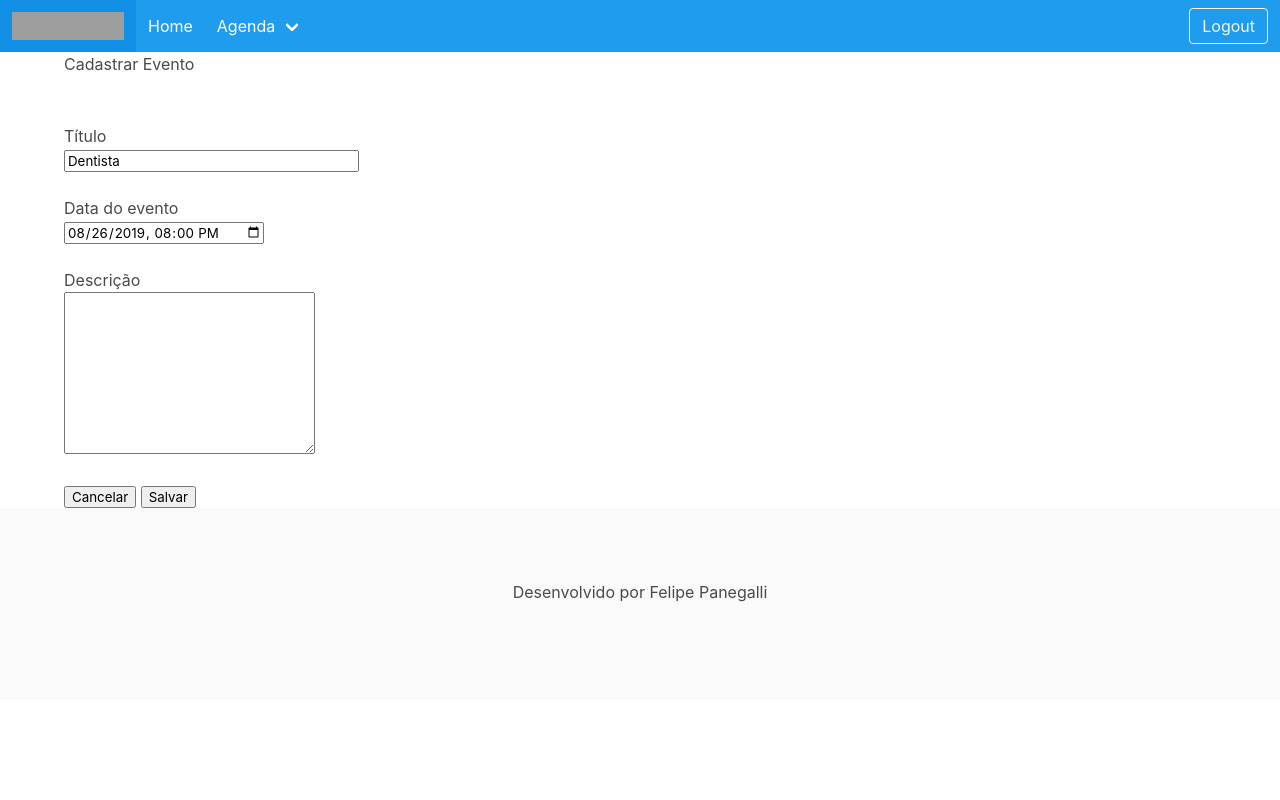
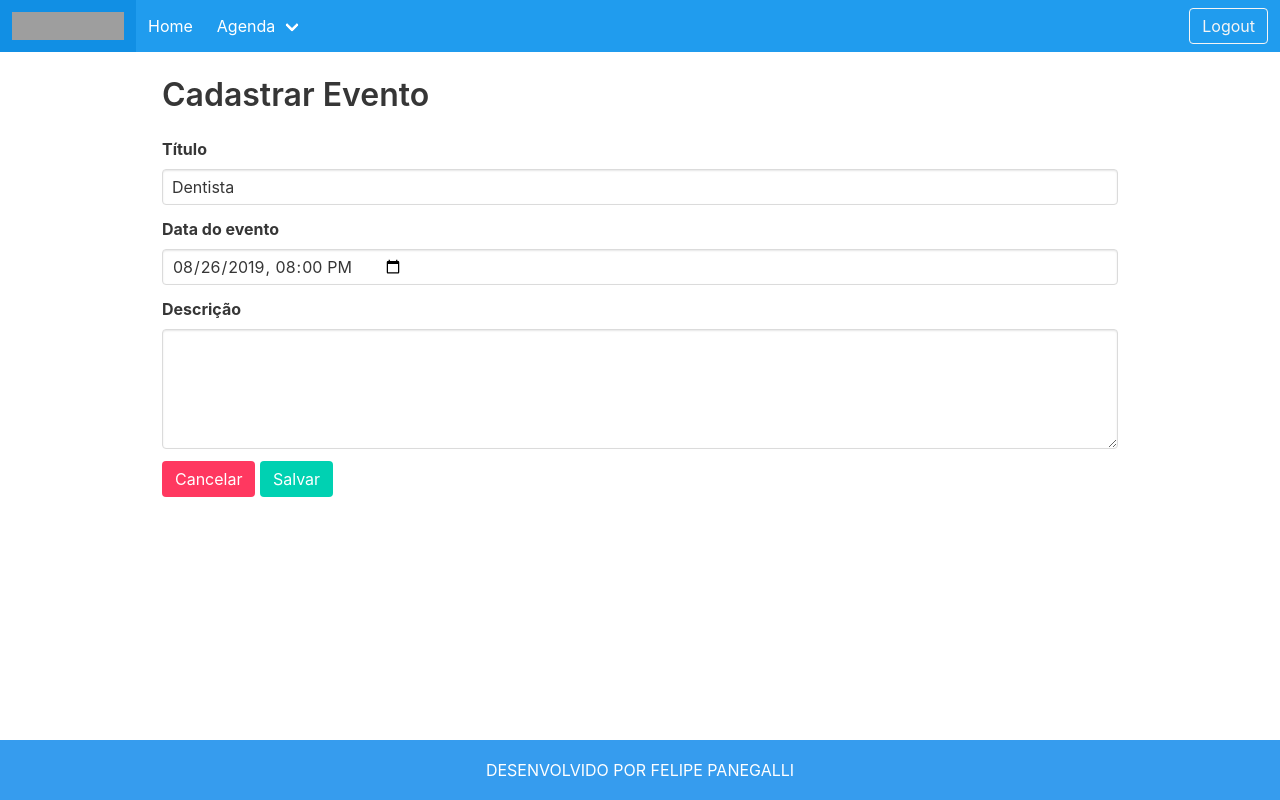
Before and after one commit to felipepanegalli/mini-agenda, a Django app: page /agenda/evento/?id=1 in a window 1280 px wide. Run offline with Django 3.2, Linux system fonts and the light colour scheme; a user stored in the database is signed in; data comes from the database, SQL or seed files in the repository; grey boxes are pictures that could not be loaded.

Commit message:
Update css in all app

```diff
--- a/templates/agenda/cadastrar.html
+++ b/templates/agenda/cadastrar.html
@@ -1,30 +1,43 @@
 {% extends "../template/page.html" %}
 {% block content %}
 
-    <h2>Cadastrar Evento</h2>
-    <br>
-    <br>
+    <div class="columns">
+        <div class="column is-10 is-offset-1">
+            <h1 class="title">Cadastrar Evento</h1>
             <form action="add/" method="post">
                 {% csrf_token %}
-        <label for="titulo">Título</label>
-        <br>
                 <input type="number" name="id_evento" value="{{ evento.id }}" hidden>
-        <input type="text" name="titulo" size="28" value="{{ evento.titulo }}" required>
-        <br><br>
-        <label for="data_evento">Data do evento</label>
-        <br>
-        <input type="datetime-local" name="data_evento" value="{{ evento.get_data_evento_eng }}" required>
-        <br><br>
-        <label for="descricao">Descrição</label>
-        <br>
-        <textarea name="descricao" cols="26" rows="10">{{ evento.descricao }}</textarea>
-        <br>
-        <br>
+
+                <div class="field">
+                    <label class="label" for="titulo">Título</label>
+                    <div class="control">
+                        <input class="input" name="titulo" value="{{ evento.titulo }}" required>
+                    </div>
+                </div>
+
+                <div class="field">
+                    <label class="label" for="data_evento">Data do evento</label>
+                    <div class="control">
+                        <input class="input" type="datetime-local" name="data_evento"
+                               value="{{ evento.get_data_evento_eng }}"
+                               required>
+                    </div>
+                </div>
+
+                <div class="field">
+                    <label class="label" for="descricao">Descrição</label>
+                    <div class="control">
+                        <textarea class="textarea" name="descricao">{{ evento.descricao }}</textarea>
+                    </div>
+                </div>
+
                 <a href="/agenda">
-            <button type="button">Cancelar</button>
+                    <button type="button" class="button is-danger">Cancelar</button>
                 </a>
-        <button type="submit">Salvar</button>
+                <button type="submit" class="button is-primary">Salvar</button>
             </form>
+        </div>
+    </div>
 
 
 {% endblock %}
--- a/templates/template/footer.html
+++ b/templates/template/footer.html
@@ -1,6 +1,25 @@
 <footer class="footer">
     <div class="content has-text-centered">
-        <br>
         <p>Desenvolvido por Felipe Panegalli</p>
     </div>
 </footer>
+
+
+<style>
+    .footer {
+        margin-top: 25px;
+        height: 60px;
+        padding: 0;
+        background-color: #369cee;
+    }
+
+    .footer > .content > p {
+        line-height: 60px;
+        color: #ffffff;
+        text-transform: uppercase;
+    }
+
+    .container {
+        height: calc(100vh - 150px);
+    }
+</style>
--- a/templates/template/page.html
+++ b/templates/template/page.html
@@ -35,10 +35,10 @@
                 </a>
 
                 <div class="navbar-dropdown">
-                    <a class="navbar-item" href="/agenda/evento">
+                    <a class="navbar-item" href="/agenda/evento/">
                         Adicionar
                     </a>
-                    <a class="navbar-item">
+                    <a class="navbar-item" href="/agenda/json-list/">
                         Visualizar JSON
                     </a>
                 </div>
@@ -57,7 +57,7 @@
     </div>
 </nav>
 
-<div class="container">
+<div class="container" style="margin-top: 25px">
     {% block content %} {% endblock %}
 </div>
 
```
Also changed, not shown: templates/agenda/agenda.html (+7 -5 lines), templates/template/header.html (line endings or trailing spaces). Lines whose indentation alone changed are shown as unchanged.
